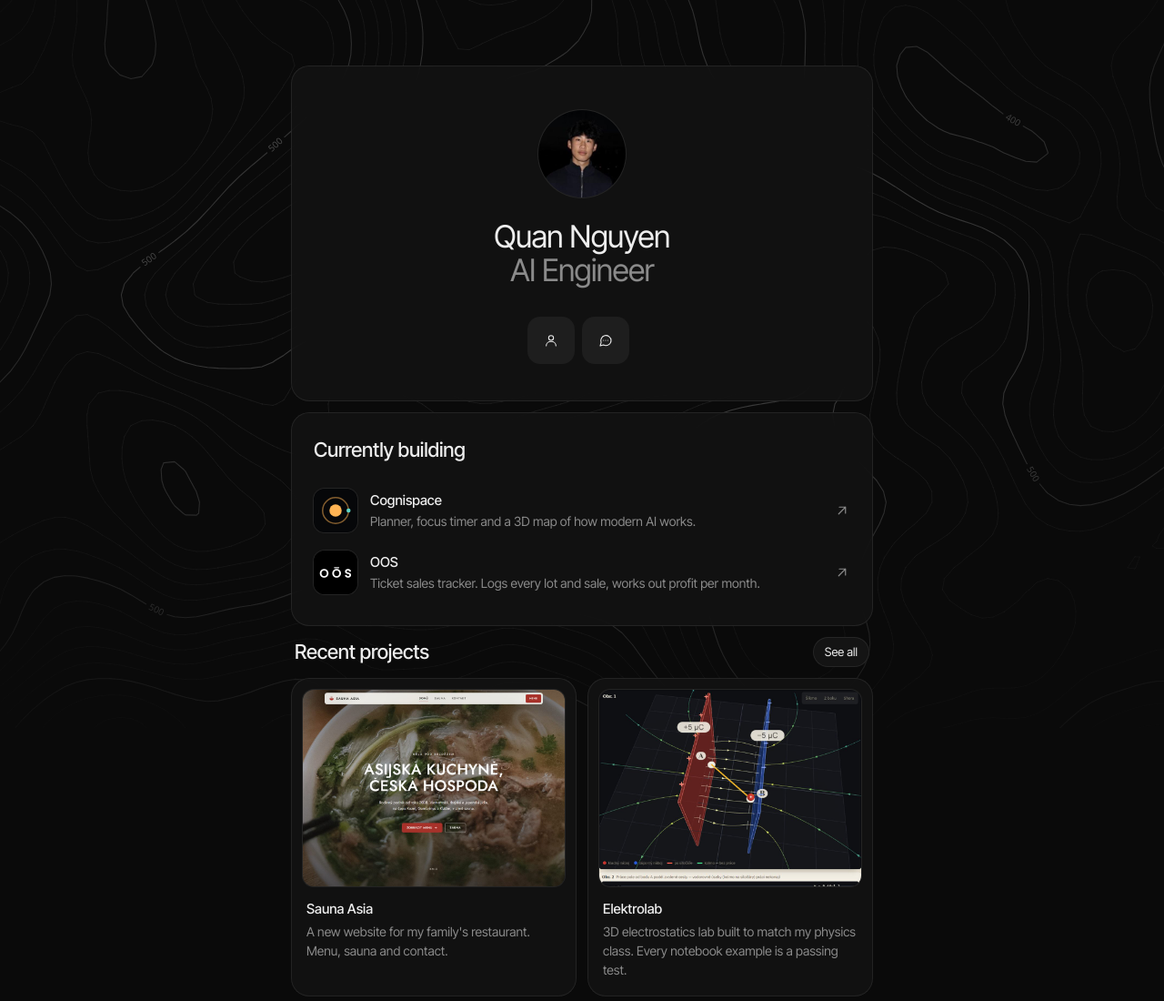
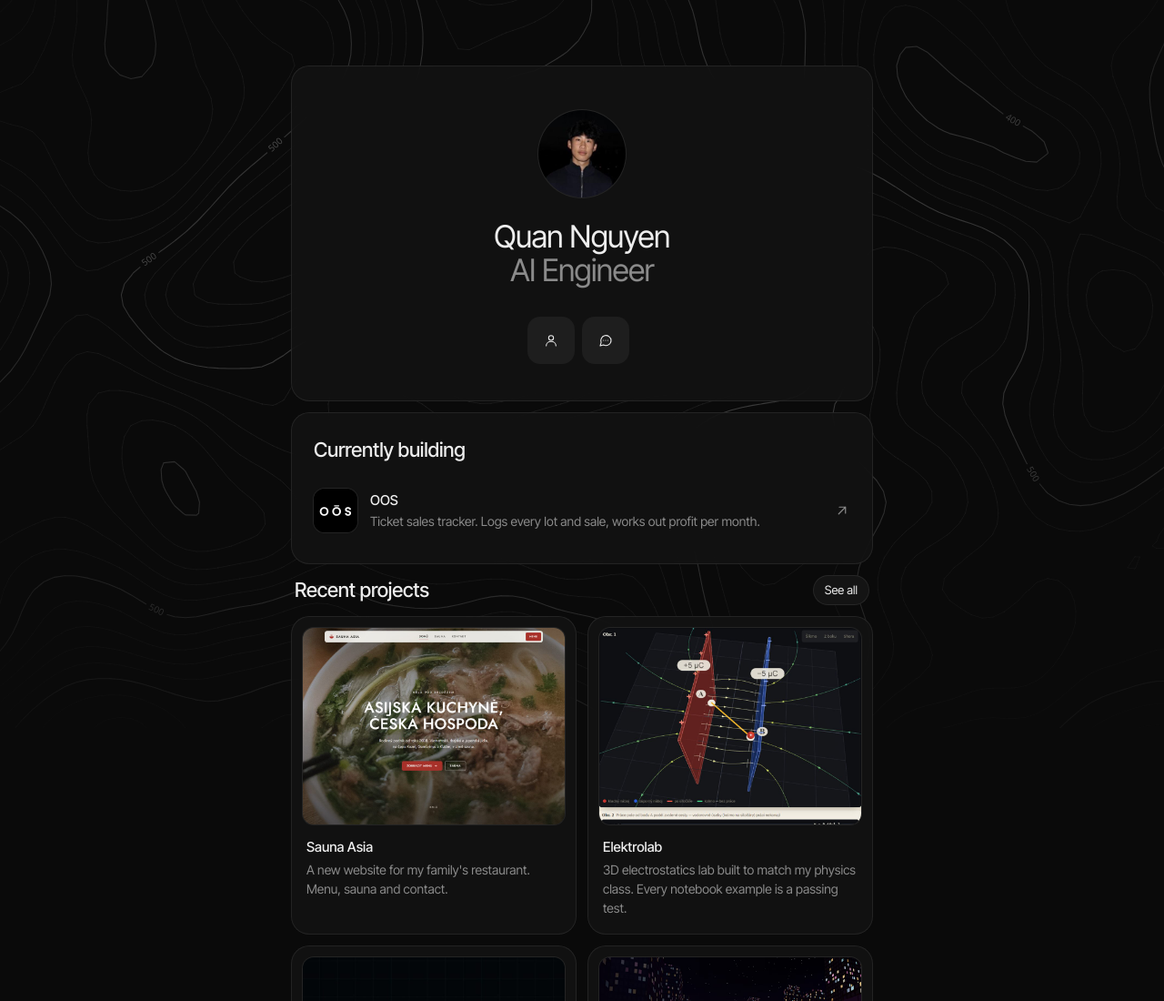
Before and after one commit to QuanDevCZ/portfolio, a plain HTML site: page index.html in a window 1280 px wide. Shown: the top 1100 px of the page at 91% size. Drawn offline with Linux system fonts and the light colour scheme.

Commit message:
Remove Cognispace from Currently building
Co-Authored-By: Claude Opus 5.5 <noreply@anthropic.com>

```diff
--- a/index.html
+++ b/index.html
@@ -74,11 +74,6 @@
     <!-- 5: Currently building -->
     <section class="card reveal">
       <h2 class="h2">Currently building</h2>
-      <a class="row" href="https://github.com/QuanDevCZ/cognispace" target="_blank" rel="noopener">
-        <img class="thumb" src="assets/cognispace.svg" alt="" width="48" height="48">
-        <span class="row-body"><span class="row-title">Cognispace</span><span class="row-desc">Planner, focus timer and a 3D map of how modern AI works.</span></span>
-        <svg class="icon arrow"><use href="#i-arrow"/></svg>
-      </a>
       <a class="row" href="https://github.com/QuanDevCZ/resold-" target="_blank" rel="noopener">
         <img class="thumb" src="assets/oos.png" alt="" width="48" height="48">
         <span class="row-body"><span class="row-title">OOS</span><span class="row-desc">Ticket sales tracker. Logs every lot and sale, works out profit per month.</span></span>
```
Also changed, not shown: assets/cognispace.svg (deleted).
